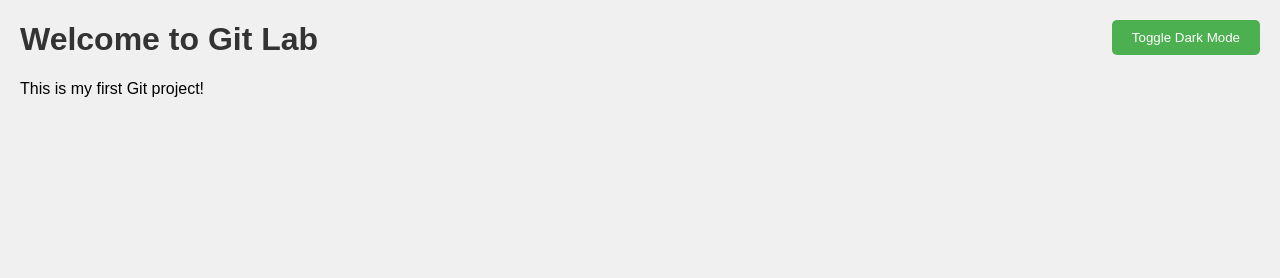
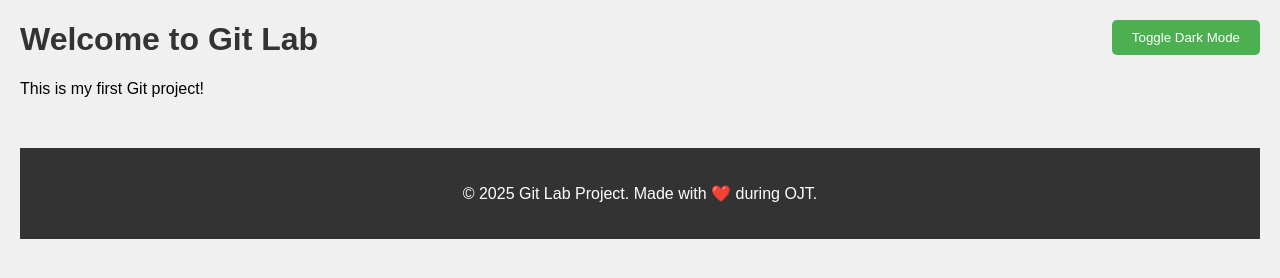
Before and after one commit to AbdillahHalim/git-lab-1-Abdillah, a plain HTML site: page index.html in a window 1280 px wide. Drawn offline with Linux system fonts and the light colour scheme.

Commit message:
feat: add footer with copyright information

```diff
--- a/index.html
+++ b/index.html
@@ -9,5 +9,8 @@
     <h1>Welcome to Git Lab</h1>
     <p>This is my first Git project!</p>
     <button class="theme-toggle" onclick="toggleDarkMode()">Toggle Dark Mode</button>
+    <footer style="margin-top: 50px; padding: 20px; background: #333; color: white; text-align: center;">
+        <p>© 2025 Git Lab Project. Made with ❤️ during OJT.</p>
+    </footer>
 </body>
 </html>
```
